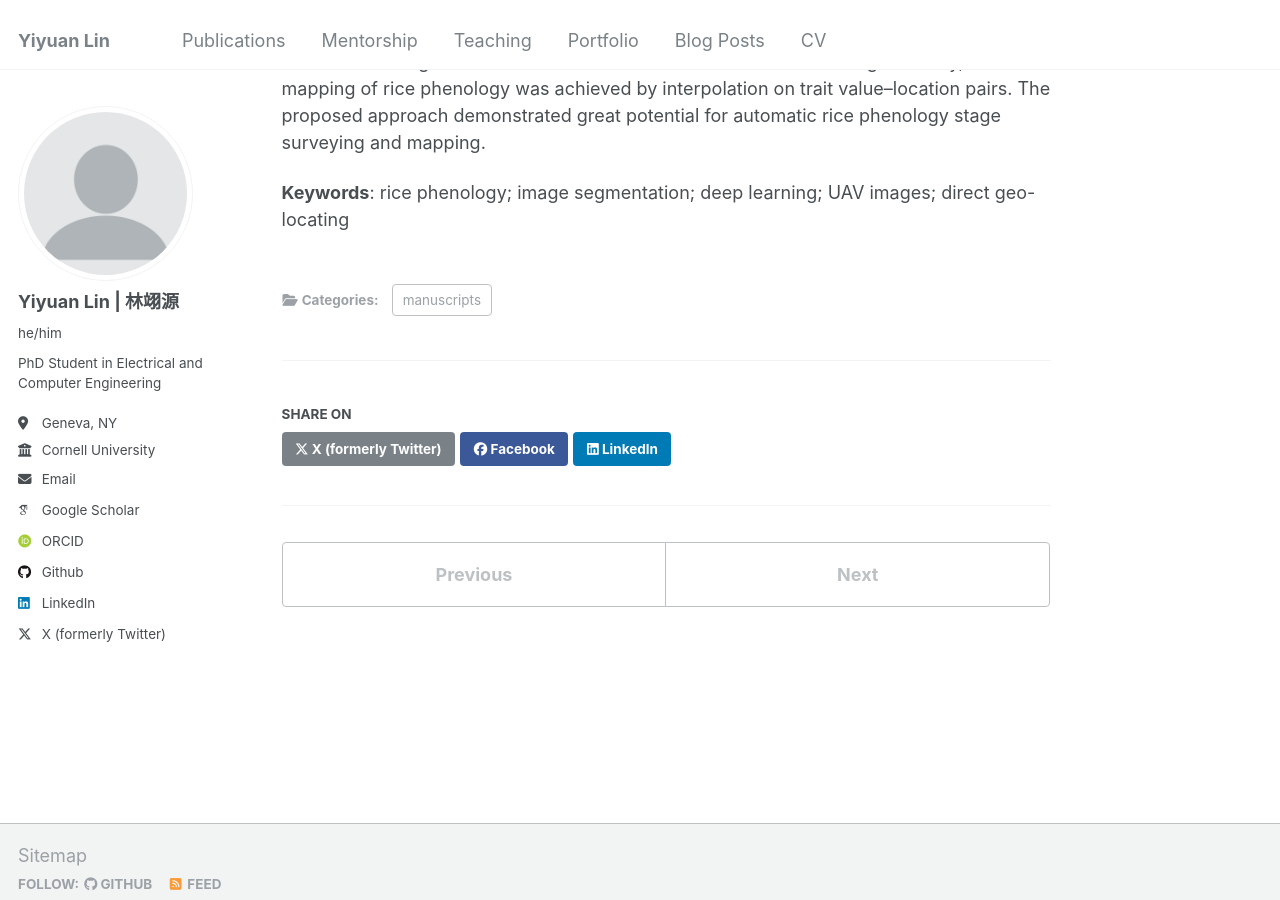
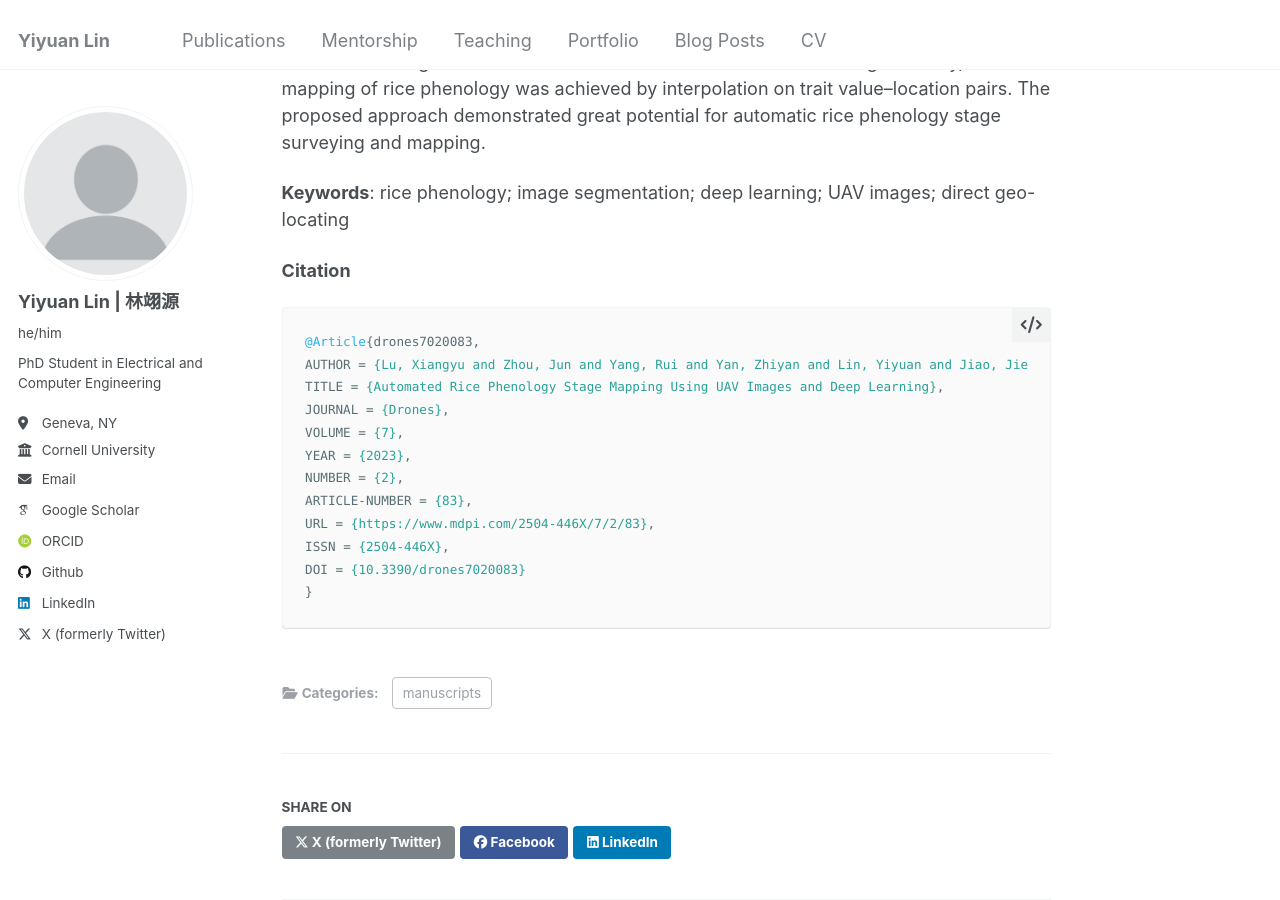
Before and after one commit to YiyuanLinXX/YiyuanLinXX.github.io, a Jekyll site: the page built from _publications/rice-phenology-stage-mapping.md, in a window 1280 px wide and 900 px high, scrolled down 584 px. Built offline with Jekyll 4.4.1, drawn with Linux system fonts in a browser that asks for light colours; some web fonts are replaced.

Commit message:
update pub

````diff
--- a/_publications/rice-phenology-stage-mapping.md
+++ b/_publications/rice-phenology-stage-mapping.md
@@ -12,3 +12,19 @@ paperurl: 'https://www.mdpi.com/2504-446X/7/2/83'
 Accurate monitoring of rice phenology is critical for crop management, cultivars breeding, and yield estimating. Previously, research for phenology detection relied on time-series data and orthomosaic and manually plotted regions, which are difficult to automate. This study presented a novel approach for extracting and mapping phenological traits directly from the unmanned aerial vehicle (UAV) photograph sequence. First, a multi-stage rice field segmentation dataset containing four growth stages and 2600 images, namely PaddySeg, was built. Moreover, an efficient Ghost Bilateral Network (GBiNet) was proposed to generate trait masks. To locate the trait of each pixel, we introduced direct geo-locating (DGL) and incremental sparse sampling (ISS) techniques to eliminate redundant computation. According to the results on PaddySeg, the proposed GBiNet with 91.50% mean-Intersection-over-Union (mIoU) and 41 frames-per-second (FPS) speed outperformed the baseline model (90.95%, 36 FPS), while the fastest GBiNet_t reached 62 FPS which was 1.7 times faster than the baseline model, BiSeNetV2. Additionally, the measured average DGL deviation was less than 1% of the relative height. Finally, the mapping of rice phenology was achieved by interpolation on trait value–location pairs. The proposed approach demonstrated great potential for automatic rice phenology stage surveying and mapping.
 
 **Keywords**: rice phenology; image segmentation; deep learning; UAV images; direct geo-locating
+
+**Citation**
+```bibtex
+@Article{drones7020083,
+AUTHOR = {Lu, Xiangyu and Zhou, Jun and Yang, Rui and Yan, Zhiyan and Lin, Yiyuan and Jiao, Jie and Liu, Fei},
+TITLE = {Automated Rice Phenology Stage Mapping Using UAV Images and Deep Learning},
+JOURNAL = {Drones},
+VOLUME = {7},
+YEAR = {2023},
+NUMBER = {2},
+ARTICLE-NUMBER = {83},
+URL = {https://www.mdpi.com/2504-446X/7/2/83},
+ISSN = {2504-446X},
+DOI = {10.3390/drones7020083}
+}
+```
````
Also changed, not shown: _publications/sam-clip-thermal.md (+11 -2 lines).
